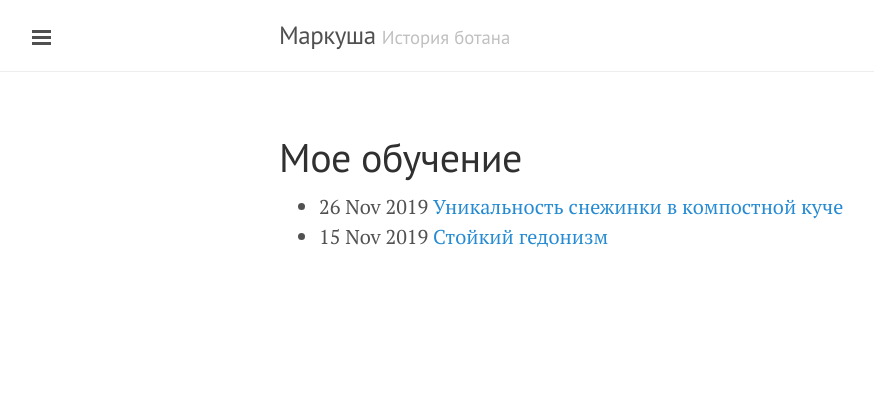
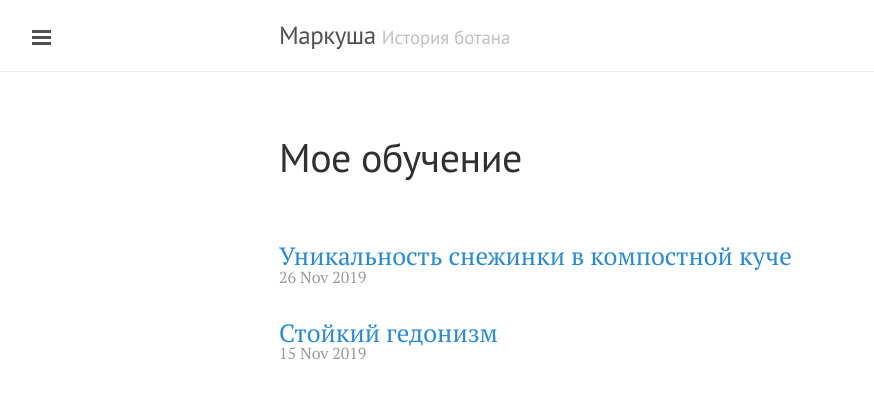
Before and after one commit to philatm/philatm.github.io, a Jekyll site: the page built from edu.md, in a window 1280 px wide. Shown: the top 399 px of the page, without its empty margins (1-875 px from the left). Built offline with Jekyll 4.4.1, drawn with Linux system fonts in a browser that asks for light colours.

Commit message:
Change style of list of posts

```diff
--- a/_includes/head.html
+++ b/_includes/head.html
@@ -18,6 +18,7 @@
   <link rel="stylesheet" href="/public/css/syntax.css">
   <link rel="stylesheet" href="/public/css/lanyon.css">
   <link rel="stylesheet" href="http://fonts.googleapis.com/css?family=PT+Serif:400,400italic,700|PT+Sans:400">
+  <link rel="stylesheet" href="/public/css/markstyle.css">
 
   <!-- Icons -->
   <link rel="apple-touch-icon-precomposed" sizes="144x144" href="/public/apple-touch-icon-144-precomposed.png">
--- a/_layouts/page.html
+++ b/_layouts/page.html
@@ -3,6 +3,6 @@ layout: default
 ---
 
 <div class="page">
-  <h1 class="page-title">{{ page.title }}</h1>
+  <h1 class="post-title"><a href="{{ page.url }}">{{ page.title }}</a></h1>
   {{ content }}
 </div>
--- a/edu.md
+++ b/edu.md
@@ -6,8 +6,8 @@ title: Мое обучение
   <ul>
   {% for post in site.categories.edu %}
   <li>
-  	<span>{{ post.date | date_to_string }}</span>
     <a href="{{ post.url }}">{{ post.title }}</a>
+    <span class="post-date">{{ post.date | date_to_string }}</span>
   </li>
   {% endfor %}
   </ul>
--- /dev/null
+++ b/public/css/markstyle.css
@@ -0,0 +1,15 @@
+.posts ul {
+	list-style: none;
+	padding-left: 0;
+	padding-top: 2rem;
+}
+
+.posts ul li {
+	padding-top: 0.25rem;
+	font-size: 1.25rem;
+}
+
+.posts .post-date {
+	font-size: 0.8rem;
+	font-color: #666;
+}
```
Also changed, not shown: markstory.md (+1 -1 lines).
